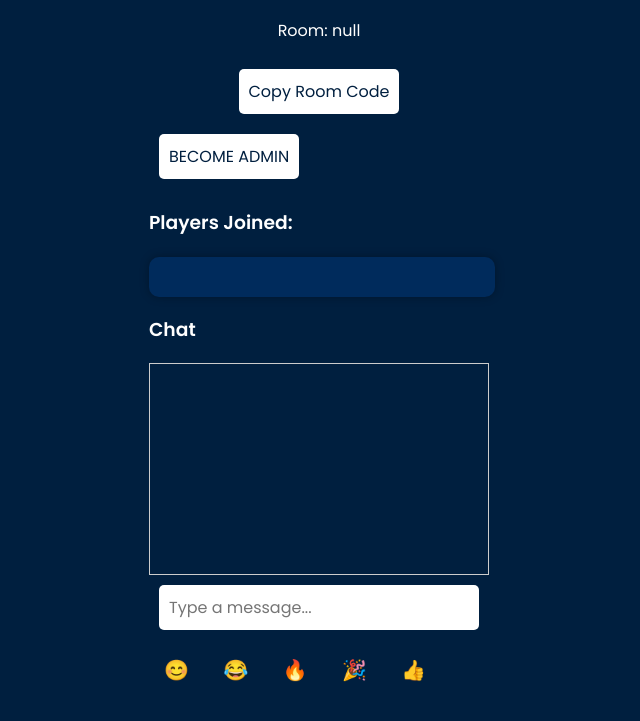
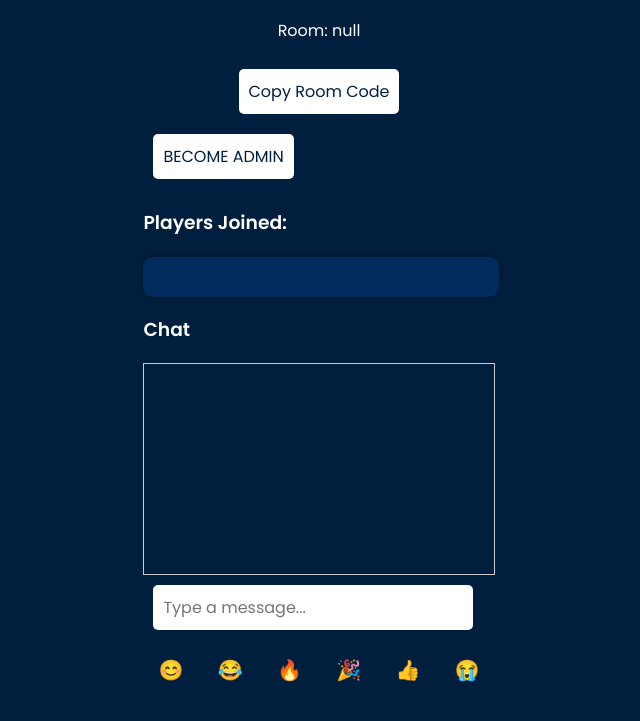
Before and after one commit to Prithivraj005/SPELLO, a website: page game.html in a window 1280 px wide. Shown: the part 89-810 px from the top of the page, without its empty margins (321-961 px from the left). Drawn offline with nearby package versions, Linux system fonts and the light colour scheme; no server answers.

Commit message:
Update game.html

```diff
--- a/game.html
+++ b/game.html
@@ -62,6 +62,7 @@
     <button class="emoji-button">🔥</button>
     <button class="emoji-button">🎉</button>
     <button class="emoji-button">👍</button>
+    <button class="emoji-button">😭</button>
   </div>
 </div>
 
```
